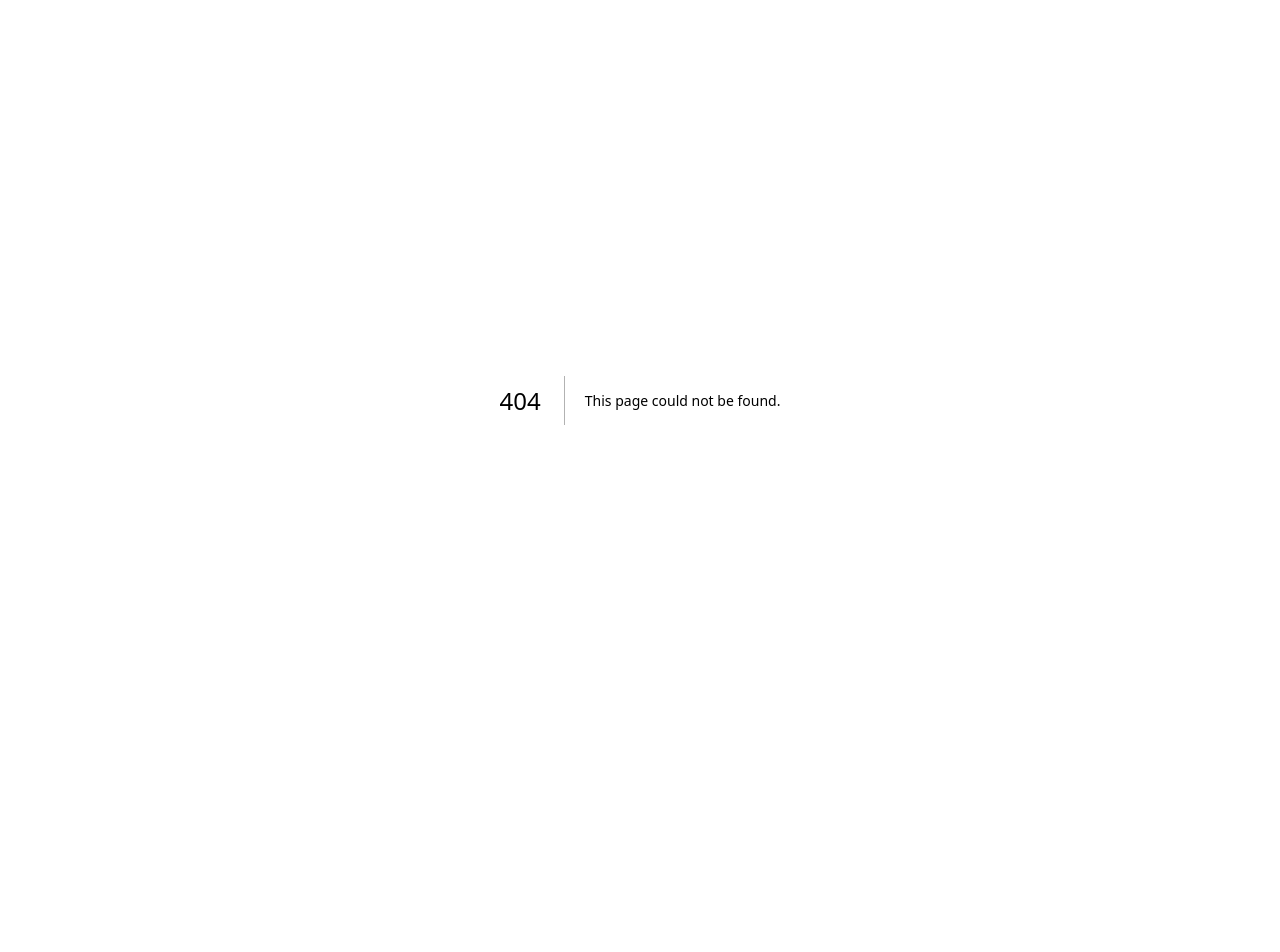
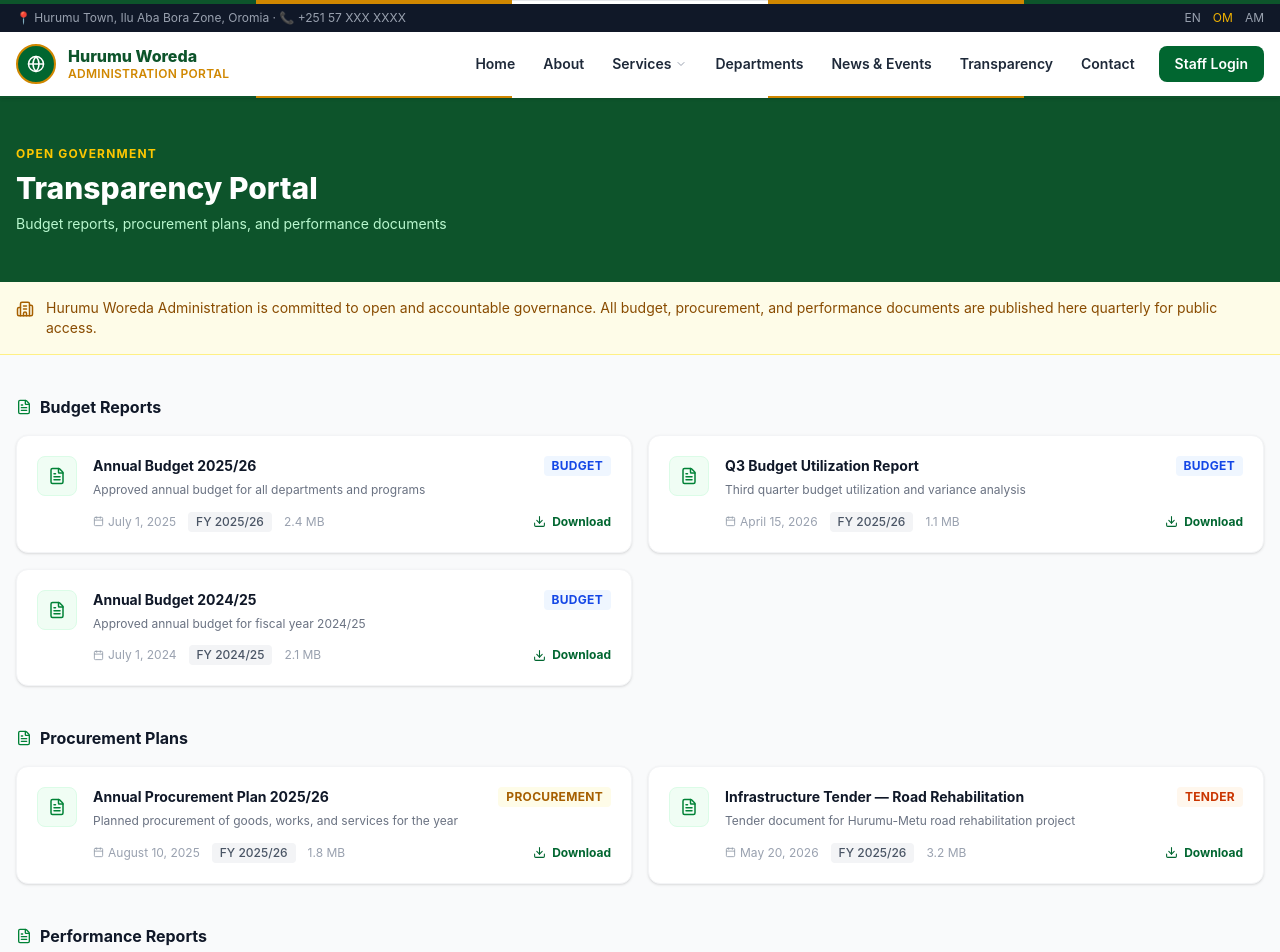
Before and after one commit to dawit-gt/hurumu-woreda-project, a Next.js app in the folder hurumu-web/: page /transparency in a window 1280 px wide. Before the commit this address had no page. Shown: the top 952 px of the page. Before the commit the page ends 800 px from the top, so only its background shows below. Built offline with nearby package versions, Linux system fonts and the light colour scheme.

Commit message:
fix navbar links

```diff
--- /dev/null
+++ b/hurumu-web/app/(public)/transparency/page.tsx
@@ -0,0 +1,126 @@
+import { FileText, Download, Calendar, Building2 } from 'lucide-react';
+
+const DOCUMENTS = [
+  {
+    category: 'Budget Reports',
+    items: [
+      { title: 'Annual Budget 2025/26', description: 'Approved annual budget for all departments and programs', fiscalYear: '2025/26', type: 'BUDGET_REPORT', size: '2.4 MB', date: '2025-07-01', fileUrl: '#' },
+      { title: 'Q3 Budget Utilization Report', description: 'Third quarter budget utilization and variance analysis', fiscalYear: '2025/26', type: 'BUDGET_REPORT', size: '1.1 MB', date: '2026-04-15', fileUrl: '#' },
+      { title: 'Annual Budget 2024/25', description: 'Approved annual budget for fiscal year 2024/25', fiscalYear: '2024/25', type: 'BUDGET_REPORT', size: '2.1 MB', date: '2024-07-01', fileUrl: '#' },
+    ],
+  },
+  {
+    category: 'Procurement Plans',
+    items: [
+      { title: 'Annual Procurement Plan 2025/26', description: 'Planned procurement of goods, works, and services for the year', fiscalYear: '2025/26', type: 'PROCUREMENT_PLAN', size: '1.8 MB', date: '2025-08-10', fileUrl: '#' },
+      { title: 'Infrastructure Tender — Road Rehabilitation', description: 'Tender document for Hurumu-Metu road rehabilitation project', fiscalYear: '2025/26', type: 'TENDER_DOCUMENT', size: '3.2 MB', date: '2026-05-20', fileUrl: '#' },
+    ],
+  },
+  {
+    category: 'Performance Reports',
+    items: [
+      { title: 'Q3 Performance Report 2025/26', description: 'Third quarter performance review across all woreda departments', fiscalYear: '2025/26', type: 'PERFORMANCE_REPORT', size: '2.8 MB', date: '2026-04-30', fileUrl: '#' },
+      { title: 'Annual Performance Report 2024/25', description: 'Year-end performance evaluation and achievement summary', fiscalYear: '2024/25', type: 'PERFORMANCE_REPORT', size: '4.1 MB', date: '2025-09-15', fileUrl: '#' },
+    ],
+  },
+  {
+    category: 'Policies & Guidelines',
+    items: [
+      { title: 'Land Administration Policy', description: 'Official policy for land registration, use, and dispute resolution', fiscalYear: null, type: 'POLICY', size: '1.5 MB', date: '2024-01-10', fileUrl: '#' },
+      { title: 'Public Procurement Guideline', description: 'Guidelines governing public procurement processes in the woreda', fiscalYear: null, type: 'GUIDELINE', size: '0.9 MB', date: '2023-06-01', fileUrl: '#' },
+    ],
+  },
+];
+
+const TYPE_COLORS: Record<string, string> = {
+  BUDGET_REPORT:      'bg-blue-50 text-blue-700',
+  PROCUREMENT_PLAN:   'bg-yellow-50 text-yellow-700',
+  TENDER_DOCUMENT:    'bg-orange-50 text-orange-700',
+  PERFORMANCE_REPORT: 'bg-green-50 text-green-700',
+  POLICY:             'bg-purple-50 text-purple-700',
+  GUIDELINE:          'bg-gray-100 text-gray-600',
+};
+
+const TYPE_LABELS: Record<string, string> = {
+  BUDGET_REPORT:      'Budget',
+  PROCUREMENT_PLAN:   'Procurement',
+  TENDER_DOCUMENT:    'Tender',
+  PERFORMANCE_REPORT: 'Performance',
+  POLICY:             'Policy',
+  GUIDELINE:          'Guideline',
+};
+
+function formatDate(d: string) {
+  return new Date(d).toLocaleDateString('en-US', { year: 'numeric', month: 'long', day: 'numeric' });
+}
+
+export default function TransparencyPage() {
+  return (
+    <div className="bg-gray-50 min-h-screen">
+      {/* Header */}
+      <div className="bg-green-900 text-white py-12 px-4">
+        <div className="max-w-7xl mx-auto">
+          <div className="text-xs font-bold text-yellow-400 uppercase tracking-widest mb-2">Open Government</div>
+          <h1 className="text-3xl font-extrabold mb-2">Transparency Portal</h1>
+          <p className="text-green-200 text-sm">Budget reports, procurement plans, and performance documents</p>
+        </div>
+      </div>
+
+      {/* Commitment banner */}
+      <div className="bg-yellow-50 border-b border-yellow-200 px-4 py-4">
+        <div className="max-w-7xl mx-auto flex items-start gap-3">
+          <Building2 size={18} className="text-yellow-700 flex-shrink-0 mt-0.5" />
+          <p className="text-sm text-yellow-800">
+            Hurumu Woreda Administration is committed to open and accountable governance. All budget, procurement, and performance documents are published here quarterly for public access.
+          </p>
+        </div>
+      </div>
+
+      <div className="max-w-7xl mx-auto px-4 py-10 space-y-10">
+        {DOCUMENTS.map(section => (
+          <div key={section.category}>
+            <h2 className="text-base font-bold text-gray-900 mb-4 flex items-center gap-2">
+              <FileText size={16} className="text-green-700" />
+              {section.category}
+            </h2>
+            <div className="grid md:grid-cols-2 gap-4">
+              {section.items.map(doc => (
+                <div key={doc.title} className="bg-white rounded-xl border border-gray-100 p-5 shadow-sm flex items-start gap-4 hover:shadow-md transition">
+                  <div className="w-10 h-10 rounded-lg bg-green-50 border border-green-100 flex items-center justify-center flex-shrink-0">
+                    <FileText size={18} className="text-green-700" />
+                  </div>
+                  <div className="flex-1 min-w-0">
+                    <div className="flex items-start justify-between gap-2 mb-1">
+                      <h3 className="text-sm font-bold text-gray-900 leading-snug">{doc.title}</h3>
+                      <span className={`text-xs font-bold px-2 py-0.5 rounded uppercase tracking-wide flex-shrink-0 ${TYPE_COLORS[doc.type]}`}>
+                        {TYPE_LABELS[doc.type]}
+                      </span>
+                    </div>
+                    <p className="text-xs text-gray-500 mb-3 leading-relaxed">{doc.description}</p>
+                    <div className="flex items-center justify-between">
+                      <div className="flex items-center gap-3 text-xs text-gray-400">
+                        <span className="flex items-center gap-1">
+                          <Calendar size={11} /> {formatDate(doc.date)}
+                        </span>
+                        {doc.fiscalYear && (
+                          <span className="bg-gray-100 text-gray-600 px-2 py-0.5 rounded font-medium">
+                            FY {doc.fiscalYear}
+                          </span>
+                        )}
+                        <span>{doc.size}</span>
+                      </div>
+                      <a href={doc.fileUrl}
+                        className="inline-flex items-center gap-1.5 text-xs font-bold text-green-800 hover:text-green-600 transition">
+                        <Download size={13} /> Download
+                      </a>
+                    </div>
+                  </div>
+                </div>
+              ))}
+            </div>
+          </div>
+        ))}
+      </div>
+    </div>
+  );
+}
--- a/hurumu-web/components/layout/PublicHeader.tsx
+++ b/hurumu-web/components/layout/PublicHeader.tsx
@@ -1,15 +1,23 @@
 'use client';
 import { useState } from 'react';
 import Link from 'next/link';
-import { Menu, X, Search, Globe, ChevronDown } from 'lucide-react';
+import { Menu, X, Globe, ChevronDown } from 'lucide-react';
 
 const navLinks = [
   { label: 'Home', href: '/' },
-  { label: 'About', href: '/about', children: ['Administration', 'History', 'Geography'] },
-  { label: 'Services', href: '/services', children: ['Civil Registration', 'Land Administration', 'Business License', 'Agriculture'] },
+  { label: 'About', href: '/about' },
+  {
+    label: 'Services', href: '/services',
+    children: [
+      { label: 'Civil Registration', href: '/services/birth-certificate' },
+      { label: 'Land Administration', href: '/services/land-certificate' },
+      { label: 'Business License', href: '/services/business-license' },
+      { label: 'Agriculture', href: '/services/agricultural-extension' },
+    ],
+  },
   { label: 'Departments', href: '/departments' },
   { label: 'News & Events', href: '/news' },
-  { label: 'Transparency', href: '/transparency', children: ['Budget Reports', 'Procurement', 'Performance'] },
+  { label: 'Transparency', href: '/transparency' },
   { label: 'Contact', href: '/contact' },
 ];
 
@@ -19,10 +27,8 @@ export default function PublicHeader() {
 
   return (
     <header className="bg-white shadow-sm sticky top-0 z-50">
-      {/* Oromia stripe */}
       <div className="flex h-1"><div className="flex-1 bg-green-900"/><div className="flex-1 bg-yellow-600"/><div className="flex-1 bg-white border-t border-gray-200"/><div className="flex-1 bg-yellow-600"/><div className="flex-1 bg-green-900"/></div>
 
-      {/* Utility bar */}
       <div className="bg-gray-900 text-gray-400 text-xs py-1.5">
         <div className="max-w-7xl mx-auto px-4 flex justify-between items-center">
           <span>📍 Hurumu Town, Ilu Aba Bora Zone, Oromia · 📞 +251 57 XXX XXXX</span>
@@ -34,7 +40,6 @@ export default function PublicHeader() {
         </div>
       </div>
 
-      {/* Main header */}
       <div className="max-w-7xl mx-auto px-4">
         <div className="flex items-center justify-between h-16">
           <Link href="/" className="flex items-center gap-3">
@@ -47,7 +52,6 @@ export default function PublicHeader() {
             </div>
           </Link>
 
-          {/* Desktop nav */}
           <nav className="hidden lg:flex items-center gap-1">
             {navLinks.map(link => (
               <div key={link.label} className="relative"
@@ -61,8 +65,8 @@ export default function PublicHeader() {
                 {link.children && openDropdown === link.label && (
                   <div className="absolute top-full left-0 bg-white border border-gray-100 border-t-2 border-t-green-800 rounded-lg shadow-lg min-w-44 py-1 z-50">
                     {link.children.map(child => (
-                      <Link key={child} href="#"
-                        className="block px-4 py-2 text-sm text-gray-700 hover:bg-gray-50">{child}</Link>
+                      <Link key={child.label} href={child.href}
+                        className="block px-4 py-2 text-sm text-gray-700 hover:bg-gray-50">{child.label}</Link>
                     ))}
                   </div>
                 )}
@@ -80,7 +84,6 @@ export default function PublicHeader() {
         </div>
       </div>
 
-      {/* Mobile menu */}
       {mobileOpen && (
         <div className="lg:hidden border-t border-gray-100 bg-white px-4 py-3 space-y-1">
           {navLinks.map(link => (
```
